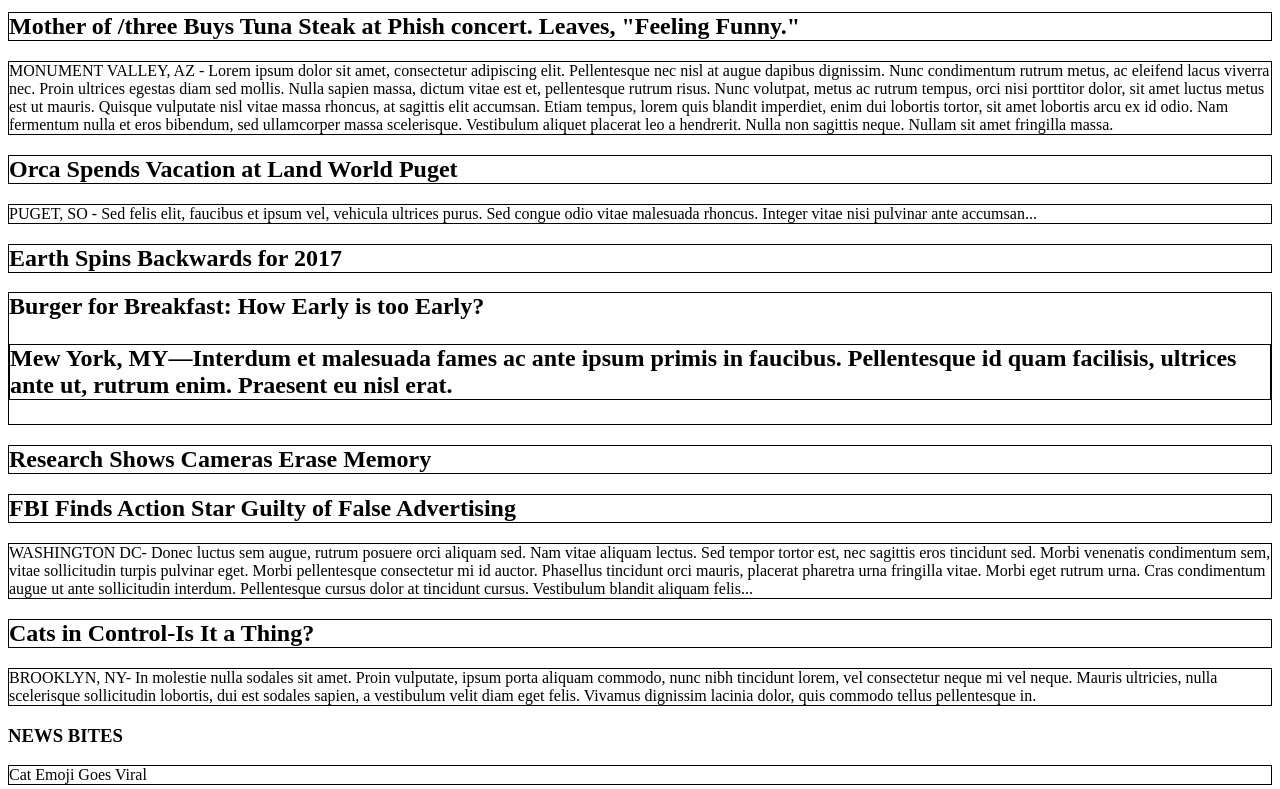
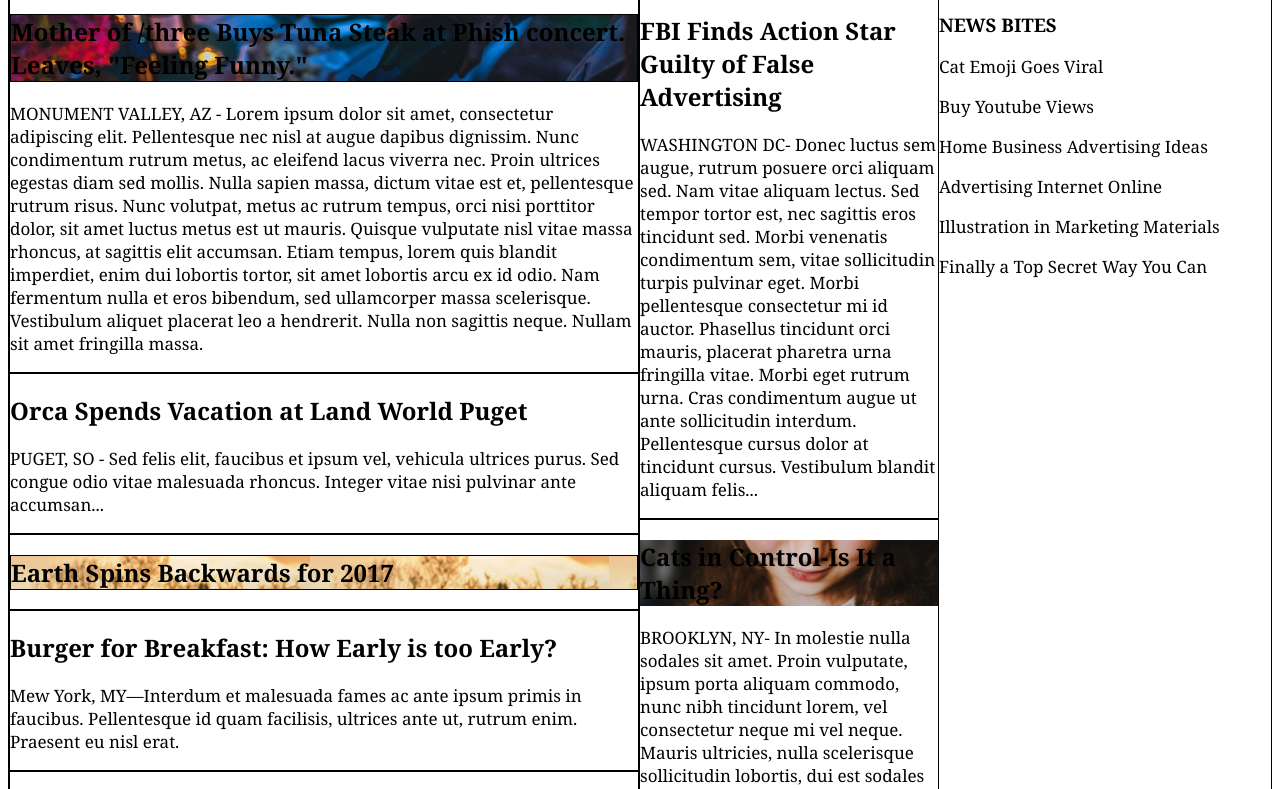
Before and after one commit to jl1pepper/mytimes, a plain HTML site: page index.html in a window 1280 px wide. Shown: the part 93-882 px from the top of the page. Drawn offline with Linux system fonts and the light colour scheme.

Commit message:
Rough layout and most pics.

```diff
--- a/index.html
+++ b/index.html
@@ -17,28 +17,45 @@
   </div>
   <div class="content">
     <div class="column large">
+      <div class="tuna">
         <h2>Mother of /three Buys Tuna Steak at Phish concert.  Leaves, "Feeling Funny."</h2>
         <p>MONUMENT VALLEY, AZ - Lorem ipsum dolor sit amet, consectetur adipiscing elit. Pellentesque nec nisl at augue dapibus dignissim. Nunc condimentum rutrum metus, ac eleifend lacus viverra nec.
         Proin ultrices egestas diam sed mollis. Nulla sapien massa, dictum vitae est et, pellentesque rutrum risus. Nunc volutpat, metus ac rutrum tempus, orci nisi porttitor dolor,
         sit amet luctus metus est ut mauris. Quisque vulputate nisl vitae massa rhoncus, at sagittis elit accumsan. Etiam tempus, lorem quis blandit imperdiet, enim dui lobortis tortor, sit amet
         lobortis arcu ex id odio. Nam fermentum nulla et eros bibendum, sed ullamcorper massa scelerisque. Vestibulum aliquet placerat leo a hendrerit. Nulla non sagittis neque. Nullam sit amet fringilla massa.</p>
+      </div>
+      <div class="orca">
         <h2>Orca Spends Vacation at Land World Puget</h2>
         <p>PUGET, SO - Sed felis elit, faucibus et ipsum vel, vehicula ultrices purus. Sed congue odio vitae malesuada rhoncus. Integer vitae nisi pulvinar ante accumsan...</p>
+      </div>
+      <div class="earthspin">
         <h2>Earth Spins Backwards for 2017</h2>
-      <h2>Burger for Breakfast: How Early is too Early?
+      </div>
+      <div class="earlyburger">
+        <h2>Burger for Breakfast: How Early is too Early?</h2>
         <p>Mew York, MY—Interdum et malesuada fames ac ante ipsum primis in faucibus. Pellentesque id quam facilisis, ultrices ante ut, rutrum enim. Praesent eu nisl erat.</p>
+      </div>
+      <div class="cameras">
         <h2>Research Shows Cameras Erase Memory</h2>
       </div>
+    </div>
     <div class="column medium">
+      <div class="fbi">
       <h2>FBI Finds Action Star Guilty of False Advertising</h2>
       <p>WASHINGTON DC- Donec luctus sem augue, rutrum posuere orci aliquam sed. Nam vitae aliquam lectus. Sed tempor tortor est, nec sagittis eros tincidunt sed. Morbi venenatis condimentum sem,
         vitae sollicitudin turpis pulvinar eget. Morbi pellentesque consectetur mi id auctor. Phasellus tincidunt orci mauris, placerat pharetra urna fringilla vitae. Morbi eget rutrum urna.
         Cras condimentum augue ut ante sollicitudin interdum. Pellentesque cursus dolor at tincidunt cursus. Vestibulum blandit aliquam felis...</p>
+      </div>
+      <div class="cats">
       <h2>Cats in Control-Is It a Thing?</h2>
       <p>BROOKLYN, NY- In molestie nulla sodales sit amet. Proin vulputate, ipsum porta aliquam commodo, nunc nibh tincidunt lorem, vel consectetur neque mi vel neque. Mauris ultricies,
         nulla scelerisque sollicitudin lobortis, dui est sodales sapien, a vestibulum velit diam eget felis. Vivamus dignissim lacinia dolor, quis commodo tellus pellentesque in.</p>
       </div>
+    </div>
     <div class="cloumn small">
+      <div class="cookie">
+      </div>
+      <div class="newsbites">
       <h3>NEWS BITES</h3>
       <p>Cat Emoji Goes Viral</p>
       <p>Buy Youtube Views</p>
@@ -48,6 +65,7 @@
       <p>Finally a Top Secret Way You Can</p>
     </div>
     </div>
+  </div>
   <div class="footer">
   </div>
 </body>
--- a/resources/style.css
+++ b/resources/style.css
@@ -1,3 +1,5 @@
+/*Header*/
+
 div.header {
   color: MediumAquamarine;
   height: 75px;
@@ -26,10 +28,59 @@ nav span {
   margin: 10px;
 }
 
-h2 {
+/*Body of page*/
+.content {
+  font-family: Georgia;
+  display: flex;
+  flex-direction: column wrap;
   border: solid black 1px;
 }
 
 p {
+  font-size: 17px;
+}
+
+.column.large {
+  width: 630px;
+  display: flex;
+  flex-direction: column;
+}
+
+.column.medium {
+  width: 300px;
+  display: flex;
+  flex-direction: column;
+}
+
+.column.small {
+  width: 240px;
+  display: flex;
+  flex-direction: column;
+}
+
+.tuna, .orca, .earthspin, .earlyburger, .cameras, .fbi, .cats {
   border: solid black 1px;
 }
+
+.tuna h2 {
+  background-image: url(./images/mainstory.png);
+  border: solid black 1px;
+}
+
+.earthspin h2 {
+  background-image: url(./images/fallseason.png);
+  border: solid black 1px;
+}
+
+.cameras h2 {
+  background-image: url(./images/hipstercameraman.png);
+  border: solid black 1px;
+}
+
+.cats h2 {
+  background-image: url(./images/catceo.png);
+}
+
+.cookie {
+  background-image: url(./images/cookie.png);
+}
```
Lines whose indentation alone changed are shown as unchanged.
